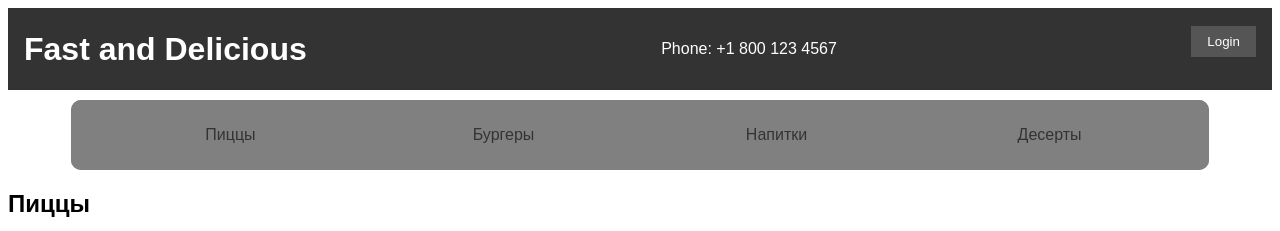
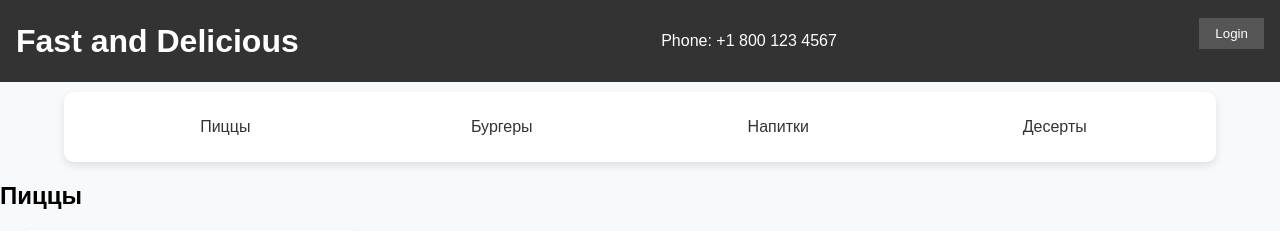
Before and after one commit to AdoninAA/Fast-and-Delicious, a Django app: page / in a window 1280 px wide. Shown: the top 231 px of the page. Run offline with Django 5.2, Linux system fonts and the light colour scheme; data comes from the database, SQL or seed files in the repository; both versions use the stored data as it was after the commit; parts of the project's set-up code (start-up, migrations or seed data) failed here and were passed over; some libraries are stand-ins or nearby versions.

Commit message:
Else front #4 and add another info

```diff
--- a/fast_and_delicious/products/templates/category/category_detail.html
+++ b/fast_and_delicious/products/templates/category/category_detail.html
@@ -1,3 +1,3 @@
 <div class="category-details">
-    {{ category.title }}
+    <h2>{{ category.title }}</h2>
 </div>
--- a/fast_and_delicious/static/css/HeaderFooter.css
+++ b/fast_and_delicious/static/css/HeaderFooter.css
@@ -1,6 +1,9 @@
 
 body {
     font-family: Arial, sans-serif;
+    background-color: #f8f9fa;
+    margin: 0;
+    padding: 0;
 
 }
 
--- a/fast_and_delicious/static/css/nav.css
+++ b/fast_and_delicious/static/css/nav.css
@@ -1,7 +1,7 @@
 .nav-container-wrapper {
   width: 90%; /* 90% ширины родительского элемента */
   margin: 10px auto; /* Центрирование и отступы сверху и снизу */
-  background-color: grey; /* Цвет фона */
+  background-color: #ffffff; /* Цвет фона */
   border-radius: 10px; /* Закругленные углы */
   position: relative; /* Позиция для липкости */
   transition: top 0.3s; /* Плавный переход для верхнего отступа */
@@ -18,7 +18,8 @@
 
 .nav-container {
   padding: 0 2%; /* Внутренние отступы 5% с каждой стороны */
-  background-color: grey; /* Цвет фона */
+  background-color: #ffffff; /* Цвет фона */
+  box-shadow: 0 4px 8px rgba(0, 0, 0, 0.1);
   border-radius: 10px; /* Закругленные углы */
 }
 
--- a/fast_and_delicious/static/css/product.css
+++ b/fast_and_delicious/static/css/product.css
@@ -1,5 +1,5 @@
 .product-card {
-    background-color: #f8f9fa; /* Серый цвет фона */
+    background-color: #ffffff; /* Серый цвет фона */
     border-radius: 10px; /* Скругленные углы */
     box-shadow: 0 4px 8px rgba(0, 0, 0, 0.1); /* Небольшая тень */
     padding: 20px;
```
Also changed, not shown: fast_and_delicious/db.sqlite3.
